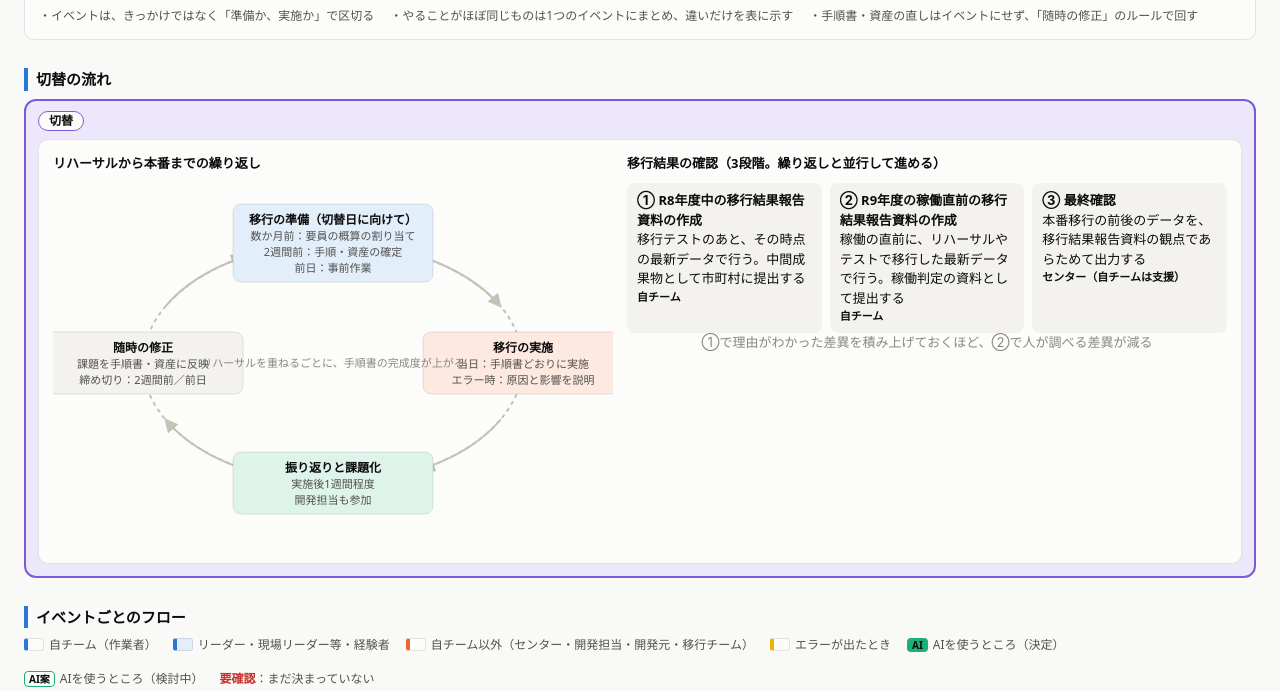
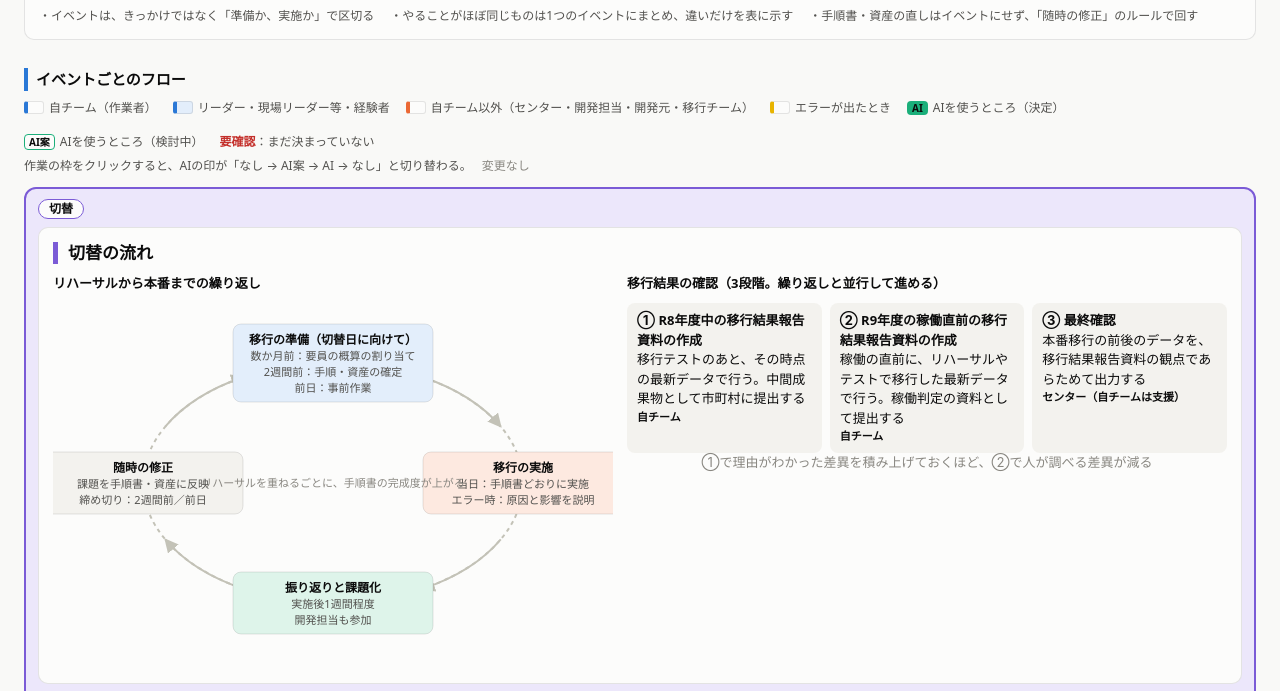
Before and after one commit to takakou32/jichitai-sagyo-mieruka, a plain HTML site: page 全体まとめ.html in a window 1280 px wide. Shown: the part 775-1466 px from the top of the page. Drawn offline with Linux system fonts and the light colour scheme.

Commit message:
全体まとめ：切替の流れを独立した節にせず、フローの切替の枠の先頭にまとめる
Co-Authored-By: Claude Opus 5.5 <noreply@anthropic.com>

```diff
--- a/全体まとめ.html
+++ b/全体まとめ.html
@@ -481,10 +481,9 @@
     ]),
     h("div", { "class": "arrow-row", text: "①で理由がわかった差異を積み上げておくほど、②で人が調べる差異が減る" })
   ]);
-  // 切替の区分の色の枠でくくる（区分の名前と色は FRAME から引く）
-  var loopGroup = FRAME.filter(function (g) { return g.name === "切替"; })[0];
-  sec("loop", "切替の流れ", [h("div", { "class": "group " + loopGroup.g }, [h("div", { "class": "group-h", text: loopGroup.name }),
-    h("div", { "class": "fig loop-wrap" }, [h("div", null, [h("div", { "class": "fig-title", text: "リハーサルから本番までの繰り返し" }), loopSvg()]), stageBox])])]);
+  // 切替の流れ（繰り返しの図と3段階の図）。節にはせず、フローの切替の枠の先頭に置く
+  var loopFig = h("div", { "class": "fig", id: "loop" }, [h("div", { "class": "fig-title", text: "切替の流れ" }),
+    h("div", { "class": "loop-wrap" }, [h("div", null, [h("div", { "class": "fig-title", text: "リハーサルから本番までの繰り返し" }), loopSvg()]), stageBox])]);
 
   // 4. フロー
   var legend = h("div", { "class": "legend" }, [
@@ -611,6 +610,7 @@
     var y = window.scrollY;
     fill(flowsBox, [legend, aiBar()].concat(FRAME.map(function (g) {
       var figs = FLOWS.filter(function (f) { return g.events.some(function (e) { return e.id === f.id; }); }).map(flowFig);
+      if (g.name === "切替") figs.unshift(loopFig);
       return figs.length ? h("div", { "class": "group " + g.g }, [h("div", { "class": "group-h", text: g.name })].concat(figs)) : null;
     })));
     try { window.scrollTo(0, y); } catch (e) {}
```
